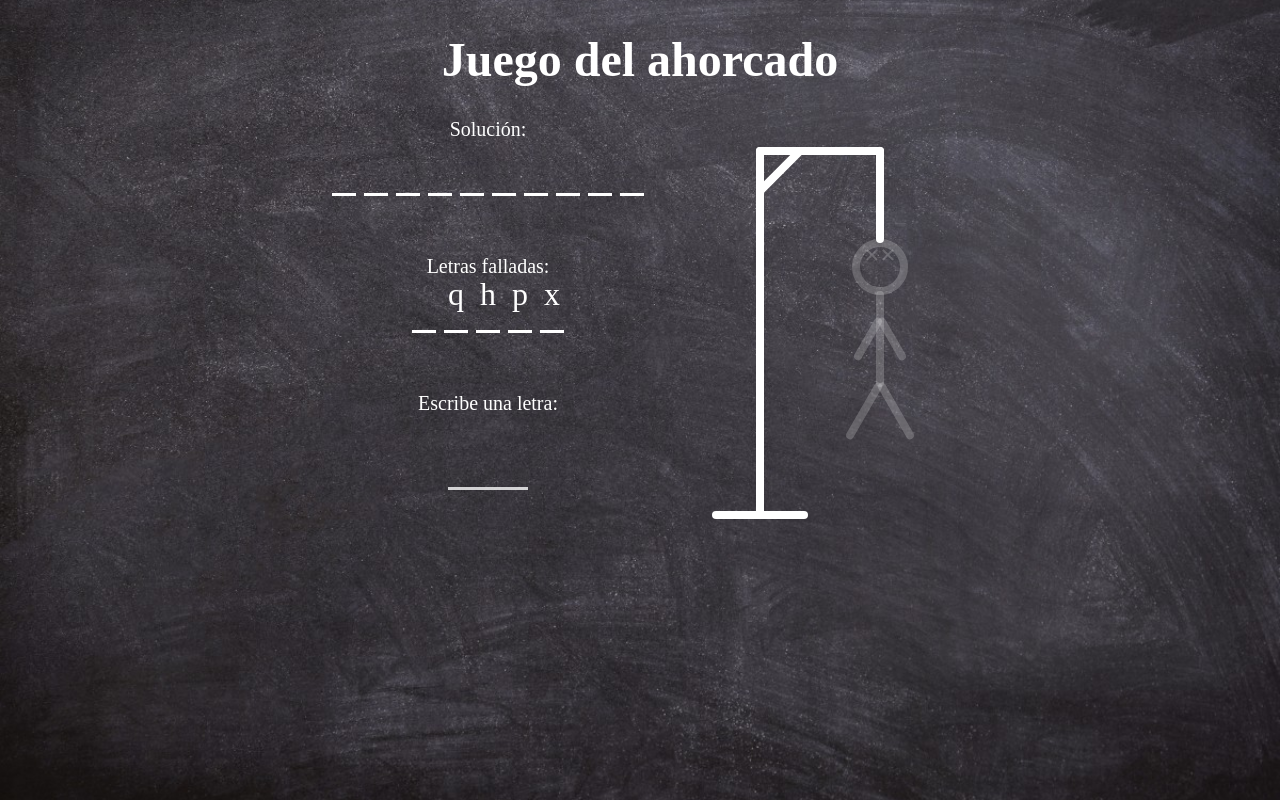
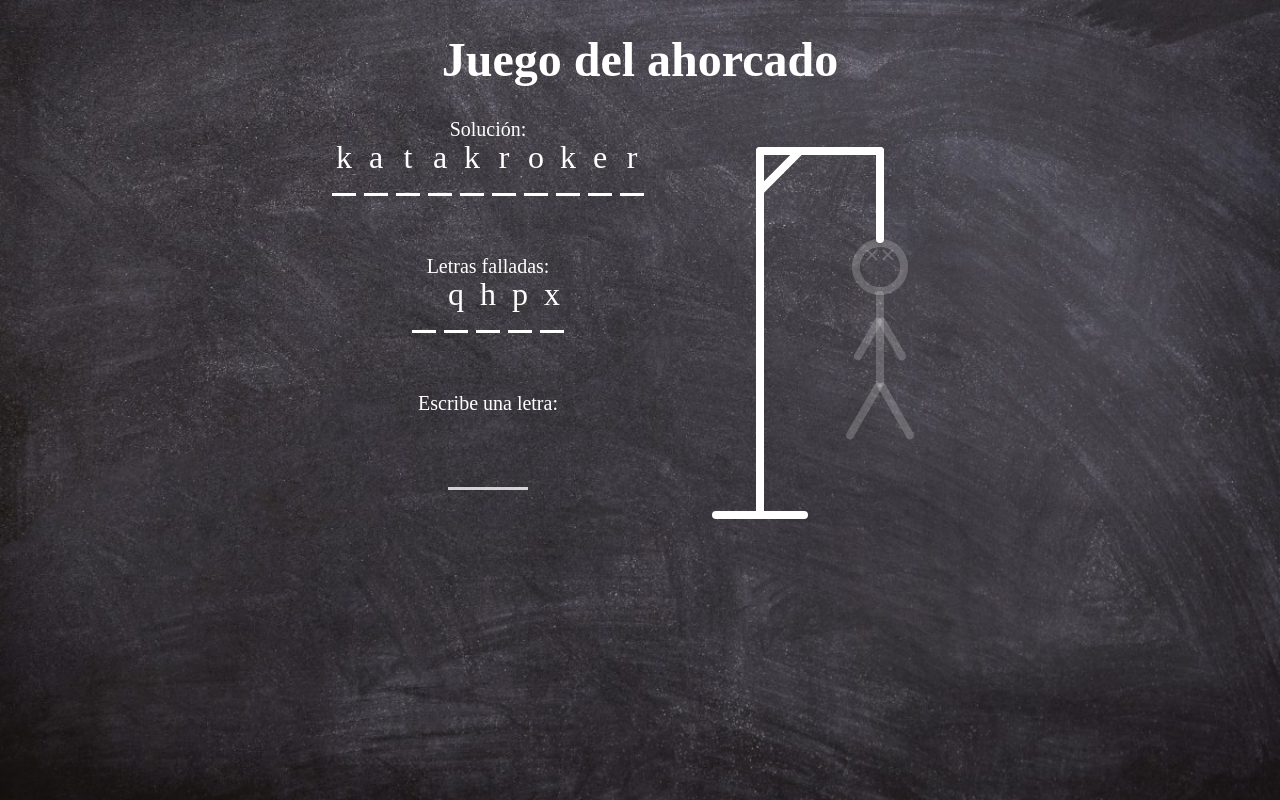
Before and after one commit to Adalab/promo-n-module-3-pair-10-hangman-game, a React (Create React App) app: page / in a window 1280 px wide. Built offline with nearby package versions, Linux system fonts and the light colour scheme.

Commit message:
Fix problmes in arrays

```diff
--- a/src/components/App.js
+++ b/src/components/App.js
@@ -2,32 +2,32 @@ import '../scss/main.scss';
 import { useState } from 'react';
 
 function App() {
-  const letters = {
-    1: 'k',
-    2: 'a',
-    3: 't',
-    4: 'a',
-    5: 'k',
-    6: 'r',
-    7: 'o',
-    8: 'k',
-    9: 'e',
-    10: 'r'
-  }
-  const  [letter , setLetter] = useState ('')
-
-  /*for (const eachLetter of letters) {
-    if (letter === eachLetter){
-
-
-    }
-
-  }*/
+  const solution = ['k', 'a', 't', 'a', 'k', 'r', 'o', 'k', 'e', 'r'];
+  const [letter, setLetter] = useState('');
+  const [letters, setLetters] = useState(solution);
+  const [error, setError] = useState([]);
 
   const handleInput = (ev) => {
+    debugger;
     const inputValue = ev.target.value;
-    setLetter (inputValue);
-  }
+    setLetter(inputValue);
+    const letterError = solution.find((cadaLetra) => {
+      return cadaLetra === inputValue;
+    });
+    if (letterError === undefined) {
+      error.push(inputValue);
+      setError([error]);
+    }
+  };
+  const renderSolution = () => {
+    return solution.map((eachLetter, i) => {
+      return (
+        <li className='letter' key={i}>
+          {eachLetter}
+        </li>
+      );
+    });
+  };
 
   return (
     <div className='page'>
@@ -38,18 +38,7 @@ function App() {
         <section>
           <div className='solution'>
             <h2 className='title'>Solución:</h2>
-            <ul className='letters'>
-              <li className='letter'>{letter}</li>
-              <li className='letter'>{letter}</li>
-              <li className='letter'>{letter}</li>
-              <li className='letter'>{letter}</li>
-              <li className='letter'>{letter}</li>
-              <li className='letter'>{letter}</li>
-              <li className='letter'>{letter}</li>
-              <li className='letter'>{letter}</li>
-              <li className='letter'>{letter}</li>
-              <li className='letter'>{letter}</li>
-            </ul>
+            <ul className='letters'>{renderSolution()}</ul>
           </div>
           <div className='feedback'>
             <h2 className='title'>Letras falladas:</h2>
@@ -66,12 +55,14 @@ function App() {
               Escribe una letra:
             </label>
             <input
+              value={letter}
               autoComplete='off'
               className='form__input'
               maxLength='1'
               type='text'
               name='last-letter'
-              id='last-letter' onKeyUp={handleInput}
+              id='last-letter'
+              onChange={handleInput}
             />
           </form>
         </section>
```
